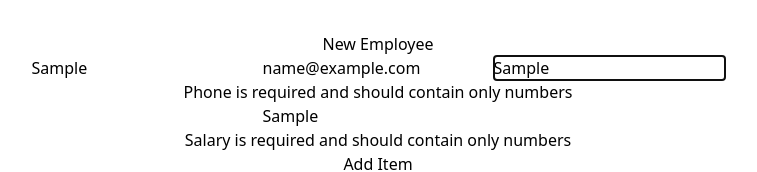
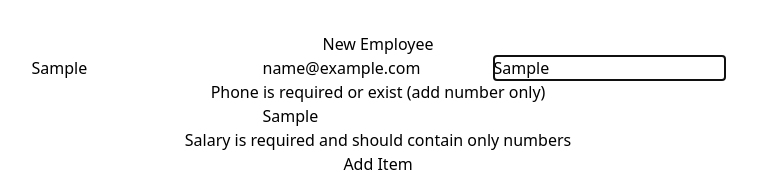
Before and after one commit to rajibrahman74/crudtask, a React (Vite) app: page / in a window 1280 px wide. Both pictures are taken after typing "Sample", "name@example.com", "Sample", "Sample" into the empty fields and a click on the button "Add Item". Shown: the top 172 px of the page, without its empty margins (262-1019 px from the left). Built offline with nearby package versions, Linux system fonts and the light colour scheme.

Commit message:
[FIX]-validation issue

```diff
--- a/src/components/EmployeeForm.jsx
+++ b/src/components/EmployeeForm.jsx
@@ -62,7 +62,7 @@ const EmployeeForm = ({ onAddItem, editIndex, employee }) => {
           errors.email ? "border-red-500" : ""
         }`}
       />
-      {errors.email && <p className="text-red-500">Email is required</p>}
+      {errors.email && <p className="text-red-500">Email required or exist</p>}
 
       <input
         type="text"
@@ -74,7 +74,7 @@ const EmployeeForm = ({ onAddItem, editIndex, employee }) => {
       />
       {errors.phone && (
         <p className="text-red-500">
-          Phone is required and should contain only numbers
+          Phone is required or exist (add number only)
         </p>
       )}
 
```
